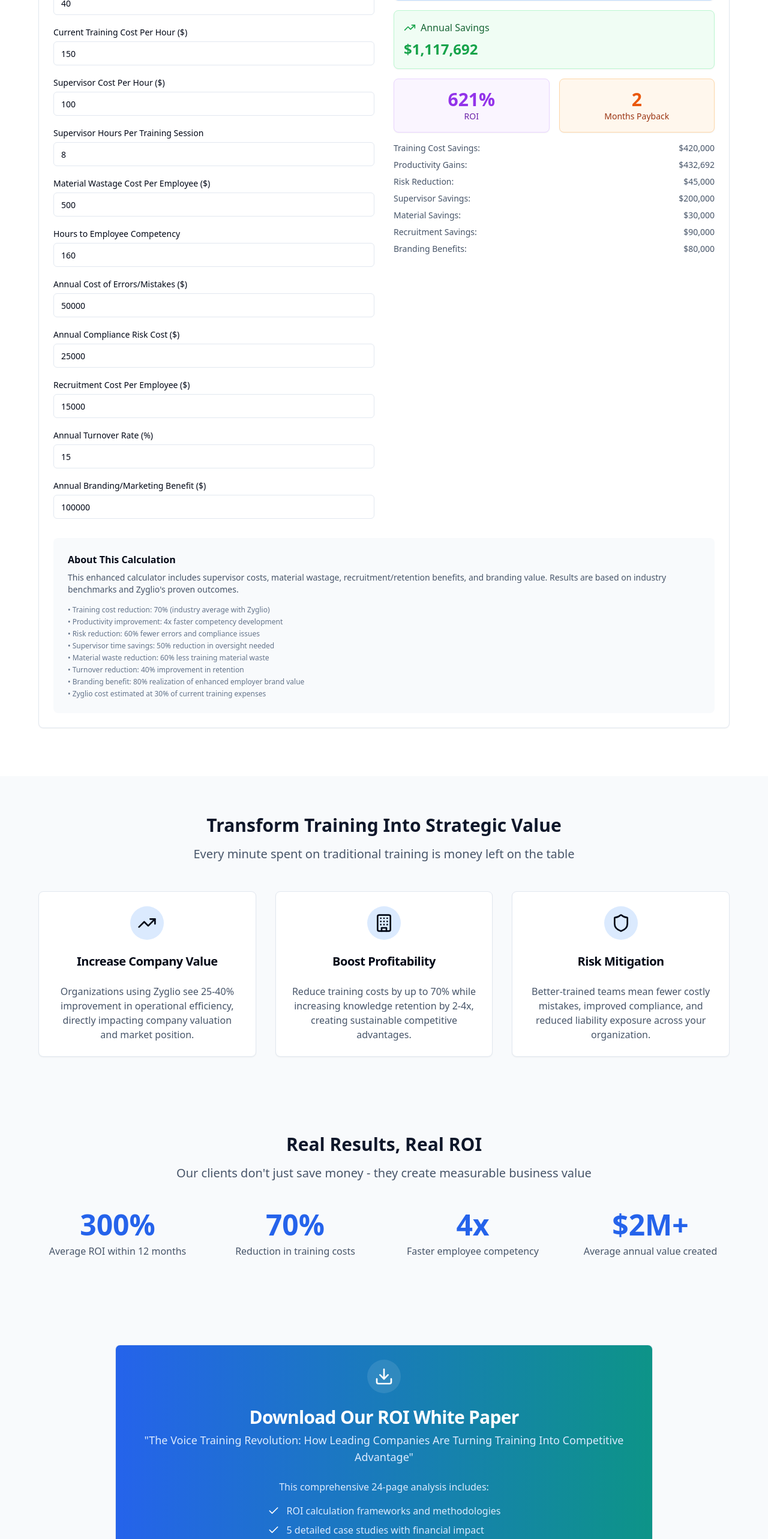
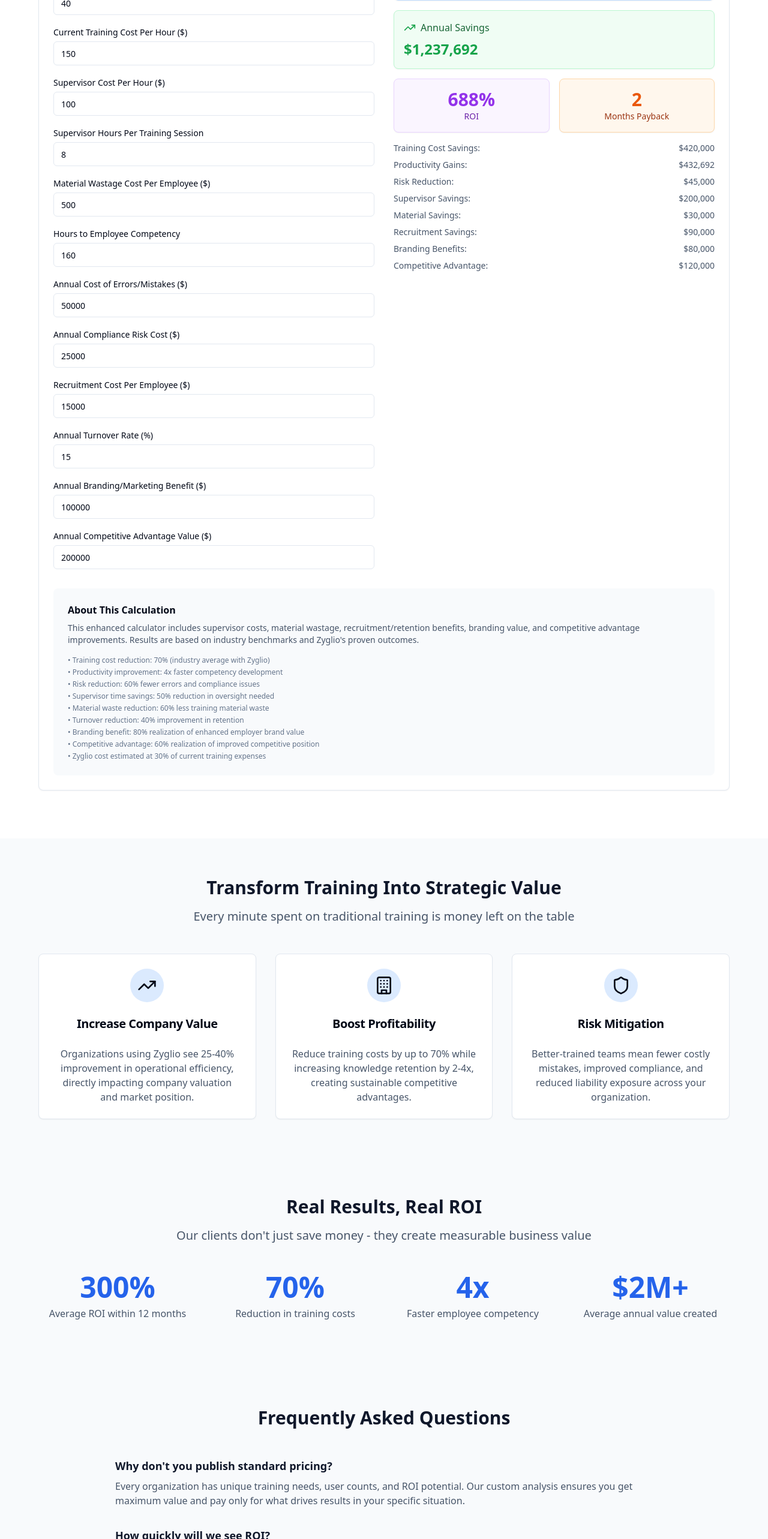
Before and after one commit to jmerril/voice-to-mastery-web, a React (Vite) app: page /roi-calculator in a window 1280 px wide. Shown: the part 1016-3582 px from the top of the page at 60% size. Built offline with nearby package versions, Linux system fonts and the light colour scheme.

Commit message:
Add competitive status to calculator
Update ROI calculator to include competitive status benefits and remove white paper download and custom analysis sections.

```diff
--- a/src/components/InteractiveROICalculator.tsx
+++ b/src/components/InteractiveROICalculator.tsx
@@ -20,7 +20,8 @@ const InteractiveROICalculator = () => {
     materialWastageCostPerEmployee: 500,
     recruitmentCostPerEmployee: 15000,
     turnoverRate: 15, // percentage
-    brandingMarketingBenefit: 100000 // annual benefit
+    brandingMarketingBenefit: 100000, // annual benefit
+    competitiveAdvantageValue: 200000 // annual competitive advantage value
   });
 
   const [results, setResults] = useState({
@@ -33,6 +34,7 @@ const InteractiveROICalculator = () => {
     materialSavings: 0,
     recruitmentSavings: 0,
     brandingBenefits: 0,
+    competitiveAdvantage: 0,
     totalAnnualValue: 0,
     roiPercentage: 0,
     paybackMonths: 0
@@ -56,7 +58,8 @@ const InteractiveROICalculator = () => {
       materialWastageCostPerEmployee,
       recruitmentCostPerEmployee,
       turnoverRate,
-      brandingMarketingBenefit
+      brandingMarketingBenefit,
+      competitiveAdvantageValue
     } = inputs;
 
     // Current training costs
@@ -80,8 +83,9 @@ const InteractiveROICalculator = () => {
     const currentTurnoverCost = employees * (turnoverRate / 100) * recruitmentCostPerEmployee;
     const recruitmentSavings = currentTurnoverCost * 0.4; // 40% reduction in turnover
     const brandingBenefits = brandingMarketingBenefit * 0.8; // 80% of the branding benefit realized
+    const competitiveAdvantage = competitiveAdvantageValue * 0.6; // 60% of competitive advantage realized
 
-    const totalAnnualValue = trainingSavings + productivityGains + riskReduction + supervisorSavings + materialSavings + recruitmentSavings + brandingBenefits;
+    const totalAnnualValue = trainingSavings + productivityGains + riskReduction + supervisorSavings + materialSavings + recruitmentSavings + brandingBenefits + competitiveAdvantage;
     const annualSavings = totalAnnualValue - zyglioAnnualCost;
     const roiPercentage = (annualSavings / zyglioAnnualCost) * 100;
     const paybackMonths = (zyglioAnnualCost / (annualSavings / 12));
@@ -96,6 +100,7 @@ const InteractiveROICalculator = () => {
       materialSavings,
       recruitmentSavings,
       brandingBenefits,
+      competitiveAdvantage,
       totalAnnualValue,
       roiPercentage,
       paybackMonths
@@ -279,6 +284,17 @@ const InteractiveROICalculator = () => {
                     className="mt-1"
                   />
                 </div>
+
+                <div>
+                  <Label htmlFor="competitiveAdvantage">Annual Competitive Advantage Value ($)</Label>
+                  <Input
+                    id="competitiveAdvantage"
+                    type="number"
+                    value={inputs.competitiveAdvantageValue}
+                    onChange={(e) => handleInputChange('competitiveAdvantageValue', e.target.value)}
+                    className="mt-1"
+                  />
+                </div>
               </div>
             </div>
 
@@ -346,7 +362,7 @@ const InteractiveROICalculator = () => {
                 <div className="space-y-2 text-sm text-slate-600">
                   <div className="flex justify-between">
                     <span>Training Cost Savings:</span>
-                    <span className="font-medium">{formatCurrency(results.totalAnnualValue - results.productivityGains - results.riskReduction - results.supervisorSavings - results.materialSavings - results.recruitmentSavings - results.brandingBenefits)}</span>
+                    <span className="font-medium">{formatCurrency(results.totalAnnualValue - results.productivityGains - results.riskReduction - results.supervisorSavings - results.materialSavings - results.recruitmentSavings - results.brandingBenefits - results.competitiveAdvantage)}</span>
                   </div>
                   <div className="flex justify-between">
                     <span>Productivity Gains:</span>
@@ -372,6 +388,10 @@ const InteractiveROICalculator = () => {
                     <span>Branding Benefits:</span>
                     <span className="font-medium">{formatCurrency(results.brandingBenefits)}</span>
                   </div>
+                  <div className="flex justify-between">
+                    <span>Competitive Advantage:</span>
+                    <span className="font-medium">{formatCurrency(results.competitiveAdvantage)}</span>
+                  </div>
                 </div>
               </div>
             </div>
@@ -380,7 +400,7 @@ const InteractiveROICalculator = () => {
           <div className="mt-8 p-6 bg-slate-50 rounded-lg">
             <h4 className="font-semibold mb-2">About This Calculation</h4>
             <p className="text-sm text-slate-600 mb-4">
-              This enhanced calculator includes supervisor costs, material wastage, recruitment/retention benefits, and branding value.
+              This enhanced calculator includes supervisor costs, material wastage, recruitment/retention benefits, branding value, and competitive advantage improvements.
               Results are based on industry benchmarks and Zyglio's proven outcomes.
             </p>
             <div className="text-xs text-slate-500 space-y-1">
@@ -391,6 +411,7 @@ const InteractiveROICalculator = () => {
               <div>• Material waste reduction: 60% less training material waste</div>
               <div>• Turnover reduction: 40% improvement in retention</div>
               <div>• Branding benefit: 80% realization of enhanced employer brand value</div>
+              <div>• Competitive advantage: 60% realization of improved competitive position</div>
               <div>• Zyglio cost estimated at 30% of current training expenses</div>
             </div>
           </div>
--- a/src/pages/ROICalculator.tsx
+++ b/src/pages/ROICalculator.tsx
@@ -127,99 +127,6 @@ const ROICalculator = () => {
           </div>
         </section>
 
-        {/* White Paper Section */}
-        <section className="py-20 px-4 bg-slate-50">
-          <div className="max-w-4xl mx-auto">
-            <Card className="bg-gradient-to-r from-blue-600 to-teal-600 text-white">
-              <CardHeader className="text-center">
-                <div className="mx-auto mb-4 p-3 bg-white/10 rounded-full w-fit">
-                  <Download className="h-8 w-8" />
-                </div>
-                <CardTitle className="text-3xl mb-4">
-                  Download Our ROI White Paper
-                </CardTitle>
-                <CardDescription className="text-blue-100 text-lg">
-                  "The Voice Training Revolution: How Leading Companies Are Turning Training
-                  Into Competitive Advantage"
-                </CardDescription>
-              </CardHeader>
-              <CardContent className="text-center">
-                <div className="mb-6">
-                  <p className="text-blue-100 mb-4">
-                    This comprehensive 24-page analysis includes:
-                  </p>
-                  <ul className="text-left inline-block text-blue-100 space-y-2">
-                    <li className="flex items-center">
-                      <Check className="h-5 w-5 mr-3 text-white" />
-                      ROI calculation frameworks and methodologies
-                    </li>
-                    <li className="flex items-center">
-                      <Check className="h-5 w-5 mr-3 text-white" />
-                      5 detailed case studies with financial impact
-                    </li>
-                    <li className="flex items-center">
-                      <Check className="h-5 w-5 mr-3 text-white" />
-                      Implementation roadmap and timeline
-                    </li>
-                    <li className="flex items-center">
-                      <Check className="h-5 w-5 mr-3 text-white" />
-                      Industry-specific value creation strategies
-                    </li>
-                  </ul>
-                </div>
-                <Button size="lg" className="bg-white text-blue-600 hover:bg-blue-50">
-                  <Download className="mr-2 h-5 w-5" />
-                  Download Free White Paper
-                </Button>
-              </CardContent>
-            </Card>
-          </div>
-        </section>
-
-        {/* Custom ROI Analysis CTA */}
-        <section className="py-20 px-4 bg-slate-900 text-white">
-          <div className="max-w-4xl mx-auto text-center">
-            <h2 className="text-4xl font-bold mb-6">
-              Ready for Your Custom ROI Analysis?
-            </h2>
-            <p className="text-xl text-slate-300 mb-8 max-w-3xl mx-auto">
-              Every organization is unique. Let our experts analyze your specific situation and
-              show you exactly how Zyglio will impact your bottom line, operational efficiency, and company value.
-            </p>
-            <div className="bg-slate-800 rounded-lg p-8 mb-8">
-              <h3 className="text-2xl font-semibold mb-4">Your Free ROI Analysis Includes:</h3>
-              <div className="grid md:grid-cols-2 gap-4 text-left">
-                <div className="flex items-start">
-                  <Check className="h-5 w-5 text-green-400 mr-3 mt-1 flex-shrink-0" />
-                  <span>Personalized cost-benefit projection</span>
-                </div>
-                <div className="flex items-start">
-                  <Check className="h-5 w-5 text-green-400 mr-3 mt-1 flex-shrink-0" />
-                  <span>Industry-specific implementation roadmap</span>
-                </div>
-                <div className="flex items-start">
-                  <Check className="h-5 w-5 text-green-400 mr-3 mt-1 flex-shrink-0" />
-                  <span>Risk assessment and mitigation strategies</span>
-                </div>
-                <div className="flex items-start">
-                  <Check className="h-5 w-5 text-green-400 mr-3 mt-1 flex-shrink-0" />
-                  <span>Custom pricing based on your needs</span>
-                </div>
-              </div>
-            </div>
-            <Link to="/demo">
-              <Button size="lg" className="bg-blue-600 hover:bg-blue-700">
-                <Phone className="mr-2 h-5 w-5" />
-                Schedule Your Free ROI Analysis
-                <ArrowRight className="ml-2 h-4 w-4" />
-              </Button>
-            </Link>
-            <p className="text-slate-400 mt-4">
-              30-minute consultation • No obligation • Immediate insights
-            </p>
-          </div>
-        </section>
-
         {/* FAQ Section */}
         <section className="py-20 px-4 bg-slate-50">
           <div className="max-w-4xl mx-auto">
```
